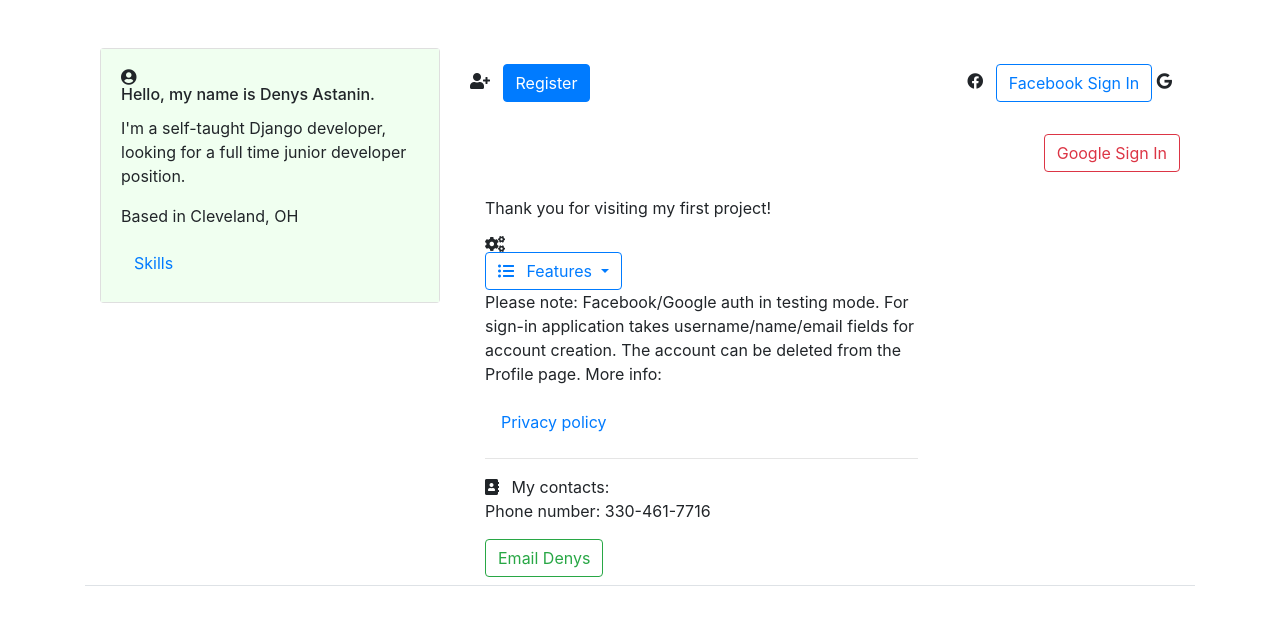
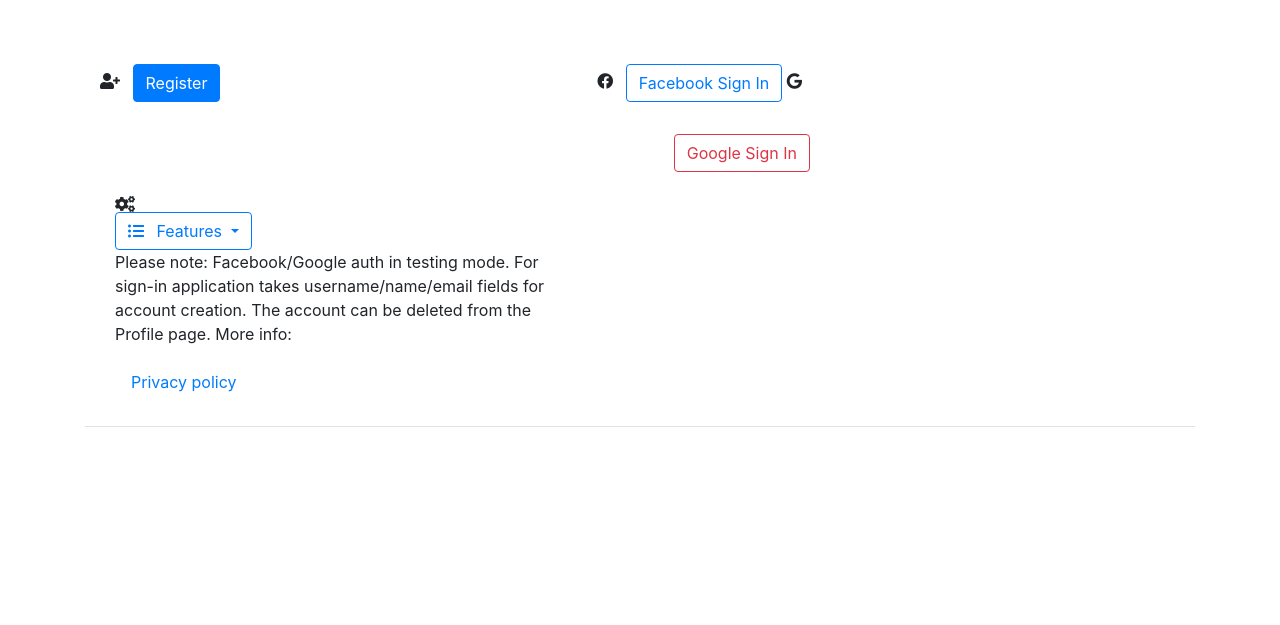
Before and after one commit to Owlowly/Logs, a Django app: page / in a window 1280 px wide. Shown: the part 108-733 px from the top of the page. Run offline with Django 4.2, Linux system fonts and the light colour scheme; parts of the project's set-up code (start-up, migrations or seed data) failed here and were passed over; some libraries are stand-ins or nearby versions.

Commit message:
Update index.html

```diff
--- a/learning_logs/templates/learning_logs/index.html
+++ b/learning_logs/templates/learning_logs/index.html
@@ -107,31 +107,6 @@
 {% else %}
   <div class="container mt-5">
     <div class="row">
-      <div class="col-md-4">
-        <div class="card">
-          <div class="card-body">
-            <i class="fas fa-user-circle section-icon"></i>
-            <h6 class="card-title">Hello, my name is Denys Astanin.</h6>
-            <p class="card-text">I'm a self-taught Django developer, looking for a full time junior developer position.</p>
-            <p>  Based in Cleveland, OH</p>
-
-            <button class="btn btn-link" type="button" data-toggle="collapse" data-target="#skillsCollapse" aria-expanded="false" aria-controls="skillsCollapse">
-              Skills
-            </button>
-
-            <div class="collapse mt-3" id="skillsCollapse">
-              <ul>
-                <li>Django</li>
-                <li>Python</li>
-                <li>Django Rest Framework</li>
-                <li>HTML</li>
-                <li>Bootstrap</li>
-                <li>Docker</li>
-              </ul>
-            </div>
-          </div>
-        </div>
-      </div>
       <div class="col-md-8">
         <div class="row">
 
@@ -149,9 +124,7 @@
 
         <div class="col-md-8">
           <div class="container-fluid pt-2">
-          <p>Thank you for visiting my first project!</p>
             <i class="fas fa-cogs section-icon"></i>
-
             <div class="dropdown">
               <button type="button" class="btn btn-outline-primary dropdown-toggle" data-toggle="dropdown">
 
@@ -206,11 +179,8 @@
               <p>
                 <a class="nav-link" href="{% url 'learning_logs:privacy_policy' %}">Privacy policy</a>
               </p>
-            <p></p>
-            <hr>
-            <i class="fas fa-address-book section-icon"></i> My contacts:
-            <p>Phone number: 330-461-7716</p>
-            <a href="{% url 'learning_logs:contact' %}" class="btn btn-outline-success">Email Denys</a>
+
+
           </div>
         </div>
       </div>
```
